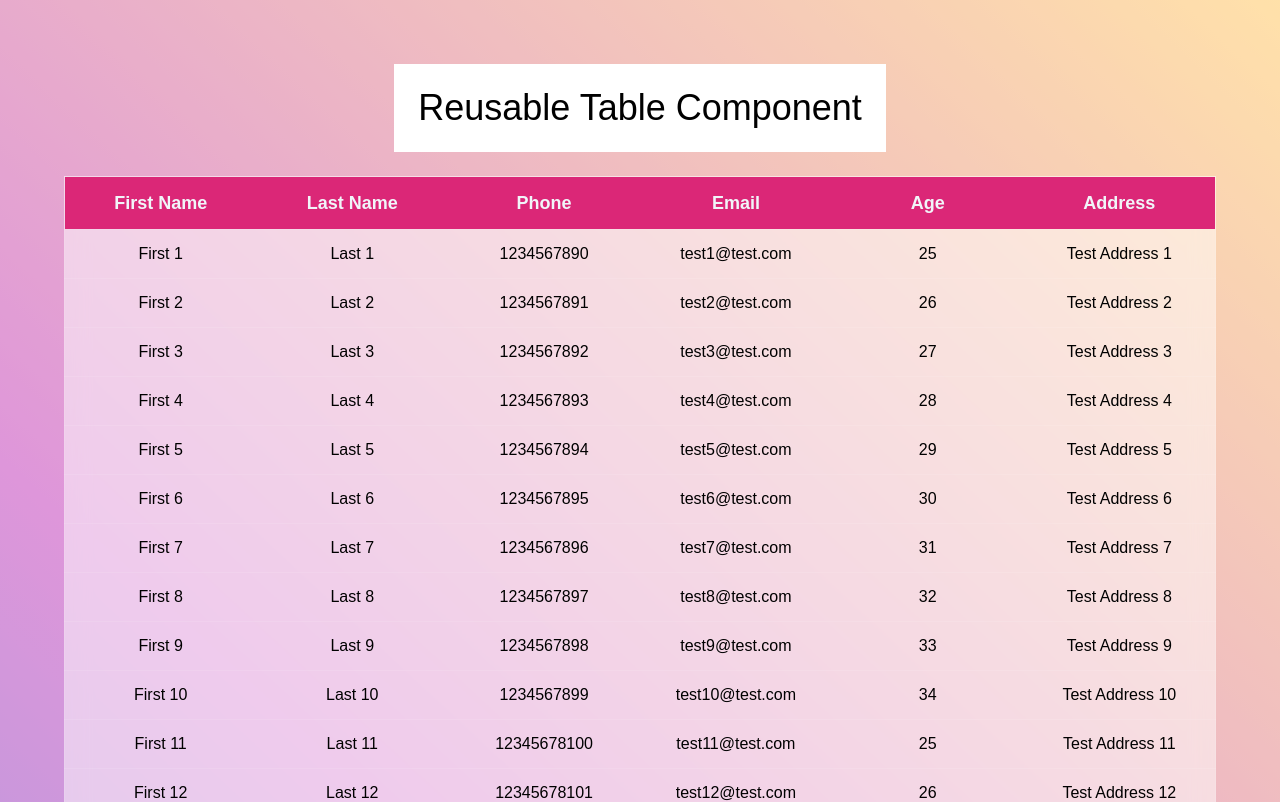
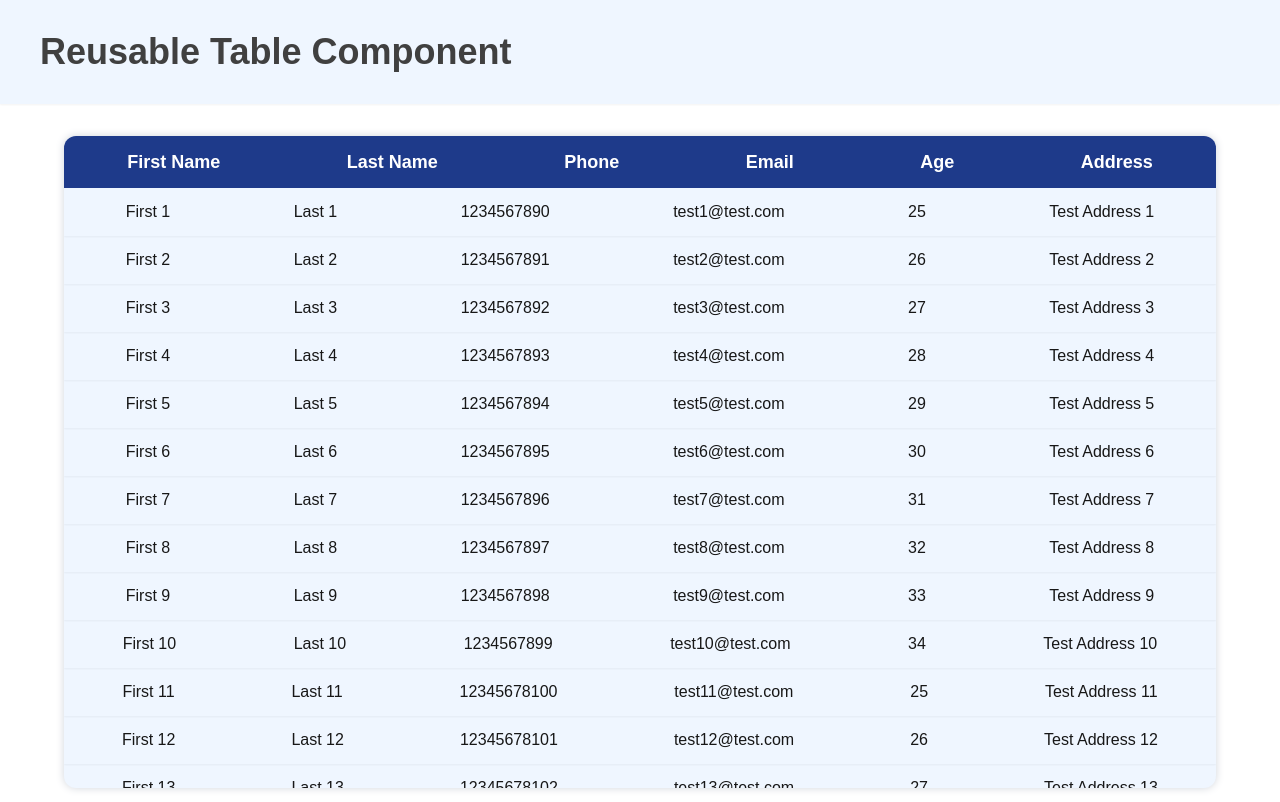
Before and after one commit to UnaizaZafar/Dynamic-React-Table-A-Feature-Rich-Reusable-Component, a Next.js app: page / in a window 1280 px wide. Shown: the top 802 px of the page. Built offline with nearby package versions, Linux system fonts and the light colour scheme.

Commit message:
added scroll on table body

```diff
--- a/app/components/UserTable.jsx
+++ b/app/components/UserTable.jsx
@@ -1,37 +1,31 @@
 const UserTable = ({ userData }) => {
   return (
-      <table className="text-black relative table-fixed w-full bg-white/50 backdrop-blur-md h-96 overflow-scroll">
-        <thead className="text-lg p-8 sticky top-0 border border-white/10">
-          <tr>
-            <th className=" bg-pink-600 text-slate-100 py-3  ">
-              First Name
-            </th>
-            <th className=" bg-pink-600 text-slate-100 py-3  ">
-              Last Name
-            </th>
-            <th className=" bg-pink-600 text-slate-100 py-3  ">
-              Phone
-            </th>
-            <th className=" bg-pink-600 text-slate-100 py-3  ">
-              Email
-            </th>
-            <th className=" bg-pink-600 text-slate-100 py-3  ">
-              Age
-            </th>
-            <th className=" bg-pink-600 text-slate-100 py-3  ">
-              Address
-            </th>
+    <table className="table-fixed w-full backdrop-blur-md bg-blue-50 rounded-xl border-collapse overflow-hidden shadow-custom-shadow">
+      <thead className="text-lg p-8 sticky top-0 ">
+        <tr className=" bg-blue-900 text-white flex justify-around">
+          <th className="py-3">First Name</th>
+          <th className="py-3">Last Name</th>
+          <th className="py-3">Phone</th>
+          <th className="py-3">Email</th>
+          <th className="py-3">Age</th>
+          <th className="py-3">Address</th>
         </tr>
       </thead>
-        <tbody className="text-center">
+      <tbody
+        className="overflow-y-scroll flex flex-col w-full"
+        style={{ height: "75vh" }}
+      >
         {userData.map((user, id) => (
-            <tr key={id} className="border border-white/10">
-              <td className="py-3  ">{user.firstName}</td>
-              <td className="py-3  ">{user.lastName}</td>
-              <td className="py-3  ">{user.phone}</td>
-              <td className="py-3  ">{user.email}</td>
-              <td className="py-3  ">{user.age}</td>
-              <td className="py-3  ">{user.address}</td>
+          <tr
+            key={id}
+            className=" shadow-sm flex justify-around"
+          >
+            <td className="py-3">{user.firstName}</td>
+            <td className="py-3">{user.lastName}</td>
+            <td className="py-3">{user.phone}</td>
+            <td className="py-3">{user.email}</td>
+            <td className="py-3">{user.age}</td>
+            <td className="py-3">{user.address}</td>
           </tr>
         ))}
       </tbody>
--- a/app/globals.css
+++ b/app/globals.css
@@ -13,22 +13,30 @@
     --foreground: #ededed;
   }
 }
-@font-face {
-  font-family: "Alegreya";
-  src: url("/fonts/Alegreya-Regular.otf") format("wofotff2");
-  font-weight: 400; /* Regular */
-  font-style: normal;
-}
 
 body {
   color: var(--foreground);
-  background-color: #4158d0;
-  background-image: linear-gradient(
-    43deg,
-    #4158d0 0%,
-    #c850c0 46%,
-    #ffcc70 100%
-  );
-
+  background: #fff;
   font-family: "Alegreya", sans-serif;
 }
+/* width */
+::-webkit-scrollbar {
+  width: 10px;
+}
+
+/* Track */
+::-webkit-scrollbar-track {
+  background: #a8a7a7;
+  border-radius: 5px;
+}
+
+/* Handle */
+::-webkit-scrollbar-thumb {
+  background: #1e3a8a;
+  border-radius: 5px;
+}
+
+/* Handle on hover */
+::-webkit-scrollbar-thumb:hover {
+  background: #a8a7a7;
+}
--- a/app/layout.js
+++ b/app/layout.js
@@ -1,26 +1,16 @@
-import { Geist, Geist_Mono } from "next/font/google";
 import "./globals.css";
 
-const geistSans = Geist({
-  variable: "--font-geist-sans",
-  subsets: ["latin"],
-});
-
-const geistMono = Geist_Mono({
-  variable: "--font-geist-mono",
-  subsets: ["latin"],
-});
 
 export const metadata = {
-  title: "Create Next App",
-  description: "Generated by create next app",
+  title: "React Dynamic Table",
+  description: "",
 };
 
 export default function RootLayout({ children }) {
   return (
     <html lang="en">
       <body
-        className={`${geistSans.variable} ${geistMono.variable} antialiased`}
+        className={` antialiased`}
       >
         {children}
       </body>
--- a/app/page.js
+++ b/app/page.js
@@ -13,17 +13,15 @@ const dummyData = {
 };
 export default function Home() {
   return (
-    <div
-      className={
-        " flex flex-col gap-6 justify-center items-center h-full w-full p-16 bg-white bg-opacity-40 "
-      }
-    >
-      {/* <div className="bg-gray-100 w-full rounded-xl overflow-hidden"> */}
-        <h1 className="text-4xl text-black  font-medium p-6 bg-white">
-          Reusable Table Component
-        </h1>
+    <div className="">
+
+      <h1 className="text-4xl text-neutral-700 font-bold bg-blue-50 py-8 px-10 shadow-sm">
+        Reusable Table Component
+      </h1>
+      <div className=" p-8 px-16">
         <UserTable userData={dummyData.data} />
-      {/* </div> */}
+      </div>
     </div>
+
   );
 }
--- a/tailwind.config.mjs
+++ b/tailwind.config.mjs
@@ -10,6 +10,10 @@ export default {
       colors: {
         background: "var(--background)",
         foreground: "var(--foreground)",
+        brown:"#a17d61"
+      },
+      boxShadow:{
+        "custom-shadow":"0px 0px 8px #d1d5db"
       },
     },
   },
```
Lines whose indentation alone changed are shown as unchanged.
